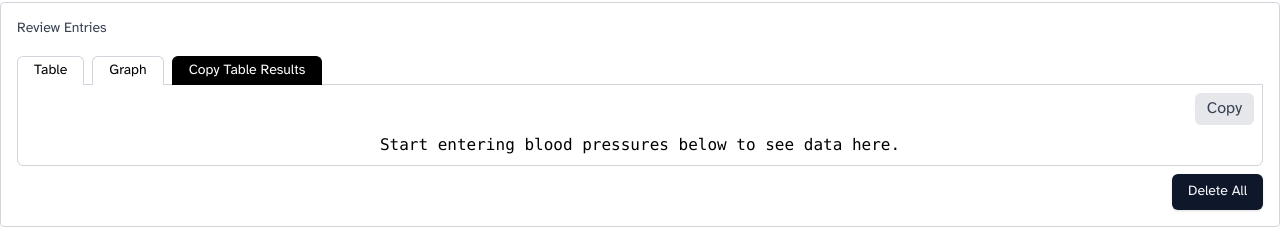
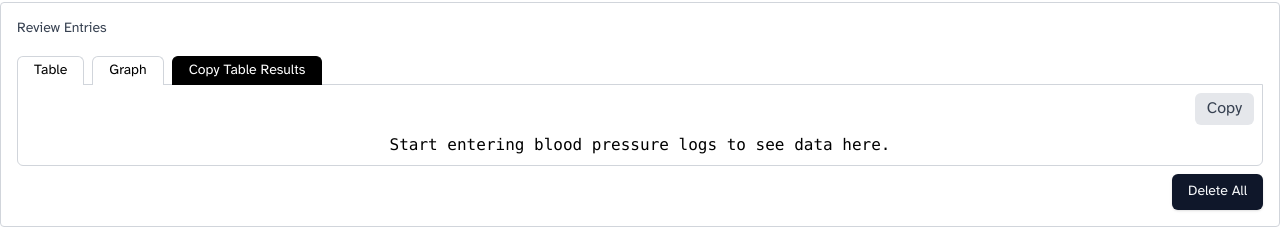
Before and after one commit to cfu288/rounding-sheets, a React (Vite) app: page /tool/blood-pressure-log in a window 1280 px wide. Both pictures are taken after a click on the button "Copy Table Results". Shown: the part 160-389 px from the top of the page. Built offline with nearby package versions, Linux system fonts and the light colour scheme; what @react-pdf/renderer would draw is missing.

Commit message:
feat: update wording on bp

```diff
--- a/src/components/BPTable/BPTable.tsx
+++ b/src/components/BPTable/BPTable.tsx
@@ -51,9 +51,11 @@ function calculateMean(data: number[]) {
   return data.reduce((acc, curr) => acc + curr, 0) / data.length;
 }
 
+const sessionStorageKey = "reverb_bp-log-data";
+
 const BPLogTable = () => {
   const [data, setData] = useState<BPLog[]>(() => {
-    const savedData = sessionStorage.getItem("bpData");
+    const savedData = sessionStorage.getItem(sessionStorageKey);
     return savedData ? JSON.parse(savedData) : [];
   });
 
@@ -161,7 +163,10 @@ const BPLogTable = () => {
 
   const saveDataToSession = useCallback(
     debounce((data: BPLog[]) => {
-      sessionStorage.setItem("bpData", JSON.stringify(data));
+      if (data.length !== 0) {
+        console.log("Saving data to session storage");
+        sessionStorage.setItem(sessionStorageKey, JSON.stringify(data));
+      }
     }, 100),
     []
   );
@@ -441,7 +446,7 @@ const BPLogTable = () => {
                           colSpan={columns.length}
                           className="h-12 text-center"
                         >
-                          Start entering blood pressures below to see data here.
+                          Start entering blood pressure logs to see data here.
                         </TableCell>
                       </TableRow>
                     )}
@@ -501,7 +506,7 @@ const BPLogTable = () => {
                       <code>
                         {data.length > 0
                           ? markdownRepresentation
-                          : "Start entering blood pressures below to see data here."}
+                          : "Start entering blood pressure logs to see data here."}
                       </code>
                     </pre>
                   </div>
@@ -527,6 +532,7 @@ const BPLogTable = () => {
                       variant="destructive"
                       onClick={() => {
                         setData([]);
+                        sessionStorage.removeItem(sessionStorageKey);
                       }}
                     >
                       Confirm Delete
```
Also changed, not shown: 1 other file (tests, documents, lock files or other folders).
